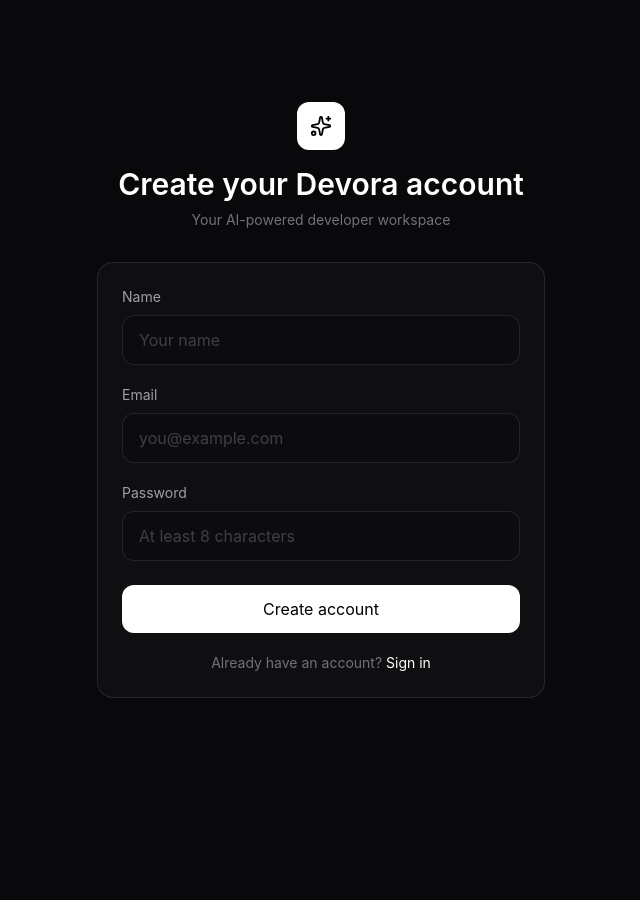
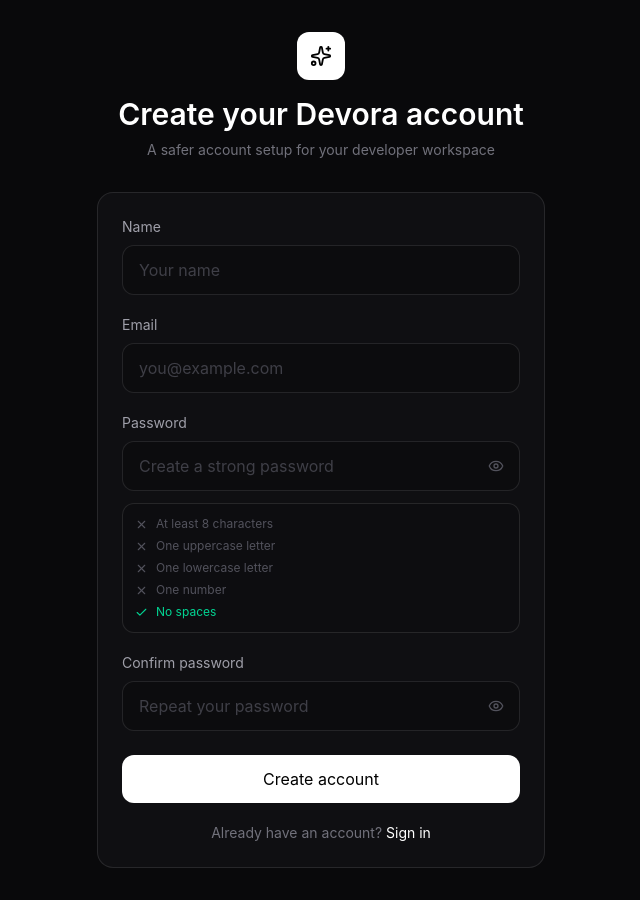
Before and after one commit to Shashwat220605/Devora, a React (Vite) app: page /signup in a window 1280 px wide. Shown: the whole page, without its empty margins (319-959 px from the left). Before the commit the page ends 800 px from the top, so only its background shows below. Built offline with nearby package versions, Linux system fonts and the light colour scheme; no server answers.

Commit message:
feat: add signup password rules and validation

```diff
--- a/src/pages/Signup.tsx
+++ b/src/pages/Signup.tsx
@@ -1,129 +1,109 @@
-import { useState } from "react";
+import { useMemo, useState } from "react";
 import type { FormEvent } from "react";
 import { Link, useNavigate } from "react-router-dom";
-import { Sparkles } from "lucide-react";
+import { Check, Eye, EyeOff, Sparkles, X } from "lucide-react";
 import api from "../services/api";
+
+function getPasswordRules(password: string) {
+  return {
+    length: password.length >= 8,
+    upper: /[A-Z]/.test(password),
+    lower: /[a-z]/.test(password),
+    number: /\d/.test(password),
+    space: !/\s/.test(password),
+  };
+}
 
 export default function Signup() {
   const navigate = useNavigate();
-
   const [name, setName] = useState("");
   const [email, setEmail] = useState("");
   const [password, setPassword] = useState("");
+  const [confirmPassword, setConfirmPassword] = useState("");
+  const [showPassword, setShowPassword] = useState(false);
+  const [showConfirm, setShowConfirm] = useState(false);
   const [error, setError] = useState("");
   const [loading, setLoading] = useState(false);
 
-  const handleSignup = async (e: FormEvent) => {
-    e.preventDefault();
+  const rules = useMemo(() => getPasswordRules(password), [password]);
+  const strongPassword = Object.values(rules).every(Boolean);
+
+  const handleSignup = async (event: FormEvent<HTMLFormElement>) => {
+    event.preventDefault();
     setError("");
+
+    const normalizedEmail = email.trim().toLowerCase();
+    const cleanName = name.trim();
+
+    if (cleanName.length < 2) return setError("Name must be at least 2 characters.");
+    if (!/^[^\s@]+@[^\s@]+\.[^\s@]+$/.test(normalizedEmail)) return setError("Enter a valid email address.");
+    if (!strongPassword) return setError("Password must pass every rule below.");
+    if (password !== confirmPassword) return setError("Passwords do not match.");
+
     setLoading(true);
-
     try {
       const response = await api.post("/auth/signup", {
-        name,
-        email,
+        name: cleanName,
+        email: normalizedEmail,
         password,
       });
-
       localStorage.setItem("devora_token", response.data.token);
-      localStorage.setItem(
-        "devora_user",
-        JSON.stringify(response.data.user),
-      );
-
-      navigate("/dashboard");
+      localStorage.setItem("devora_user", JSON.stringify(response.data.user));
+      navigate("/dashboard", { replace: true });
     } catch (err: any) {
-      setError(
-        err.response?.data?.message || "Signup failed",
-      );
+      setError(err.response?.data?.message || "Signup failed. Please try again.");
     } finally {
       setLoading(false);
     }
   };
 
+  const Rule = ({ ok, children }: { ok: boolean; children: React.ReactNode }) => (
+    <div className={`flex items-center gap-2 text-xs ${ok ? "text-emerald-400" : "text-zinc-600"}`}>
+      {ok ? <Check size={13} /> : <X size={13} />}
+      {children}
+    </div>
+  );
+
   return (
-    <div className="flex min-h-screen items-center justify-center bg-[#09090b] px-4 text-white">
+    <div className="flex min-h-screen items-center justify-center bg-[#09090b] px-4 py-8 text-white">
       <div className="w-full max-w-md">
         <div className="mb-8 text-center">
-          <div className="mx-auto mb-4 flex h-12 w-12 items-center justify-center rounded-xl bg-white text-black">
-            <Sparkles size={22} />
+          <div className="mx-auto mb-4 flex h-12 w-12 items-center justify-center rounded-xl bg-white text-black"><Sparkles size={22} /></div>
+          <h1 className="text-3xl font-semibold">Create your Devora account</h1>
+          <p className="mt-2 text-sm text-zinc-500">A safer account setup for your developer workspace</p>
+        </div>
+
+        <form onSubmit={handleSignup} noValidate className="rounded-2xl border border-white/10 bg-[#0f0f12] p-6">
+          {error && <div className="mb-4 rounded-lg border border-red-500/20 bg-red-500/10 px-4 py-3 text-sm text-red-400">{error}</div>}
+
+          <label className="mb-2 block text-sm text-zinc-400">Name</label>
+          <input value={name} onChange={(event) => setName(event.target.value)} autoComplete="name" placeholder="Your name" className="mb-5 w-full rounded-xl border border-white/10 bg-black/20 px-4 py-3 outline-none placeholder:text-zinc-700 focus:border-white/20" />
+
+          <label className="mb-2 block text-sm text-zinc-400">Email</label>
+          <input type="email" value={email} onChange={(event) => setEmail(event.target.value)} autoComplete="email" placeholder="you@example.com" className="mb-5 w-full rounded-xl border border-white/10 bg-black/20 px-4 py-3 outline-none placeholder:text-zinc-700 focus:border-white/20" />
+
+          <label className="mb-2 block text-sm text-zinc-400">Password</label>
+          <div className="relative">
+            <input type={showPassword ? "text" : "password"} value={password} onChange={(event) => setPassword(event.target.value)} autoComplete="new-password" placeholder="Create a strong password" className="w-full rounded-xl border border-white/10 bg-black/20 px-4 py-3 pr-12 outline-none placeholder:text-zinc-700 focus:border-white/20" />
+            <button type="button" onClick={() => setShowPassword((value) => !value)} className="absolute right-2 top-1/2 -translate-y-1/2 rounded-lg p-2 text-zinc-600 hover:bg-white/[0.05] hover:text-white">{showPassword ? <EyeOff size={16} /> : <Eye size={16} />}</button>
           </div>
 
-          <h1 className="text-3xl font-semibold">
-            Create your Devora account
-          </h1>
+          <div className="mt-3 grid gap-1.5 rounded-xl border border-white/10 bg-black/10 p-3">
+            <Rule ok={rules.length}>At least 8 characters</Rule>
+            <Rule ok={rules.upper}>One uppercase letter</Rule>
+            <Rule ok={rules.lower}>One lowercase letter</Rule>
+            <Rule ok={rules.number}>One number</Rule>
+            <Rule ok={rules.space}>No spaces</Rule>
+          </div>
 
-          <p className="mt-2 text-sm text-zinc-500">
-            Your AI-powered developer workspace
-          </p>
-        </div>
+          <label className="mb-2 mt-5 block text-sm text-zinc-400">Confirm password</label>
+          <div className="relative mb-6">
+            <input type={showConfirm ? "text" : "password"} value={confirmPassword} onChange={(event) => setConfirmPassword(event.target.value)} autoComplete="new-password" placeholder="Repeat your password" className="w-full rounded-xl border border-white/10 bg-black/20 px-4 py-3 pr-12 outline-none placeholder:text-zinc-700 focus:border-white/20" />
+            <button type="button" onClick={() => setShowConfirm((value) => !value)} className="absolute right-2 top-1/2 -translate-y-1/2 rounded-lg p-2 text-zinc-600 hover:bg-white/[0.05] hover:text-white">{showConfirm ? <EyeOff size={16} /> : <Eye size={16} />}</button>
+          </div>
 
-        <form
-          onSubmit={handleSignup}
-          className="rounded-2xl border border-white/10 bg-[#0f0f12] p-6"
-        >
-          {error && (
-            <div className="mb-4 rounded-lg border border-red-500/20 bg-red-500/10 px-4 py-3 text-sm text-red-400">
-              {error}
-            </div>
-          )}
-
-          <label className="mb-2 block text-sm text-zinc-400">
-            Name
-          </label>
-
-          <input
-            type="text"
-            value={name}
-            onChange={(e) => setName(e.target.value)}
-            placeholder="Your name"
-            className="mb-5 w-full rounded-xl border border-white/10 bg-black/20 px-4 py-3 outline-none placeholder:text-zinc-700 focus:border-white/20"
-          />
-
-          <label className="mb-2 block text-sm text-zinc-400">
-            Email
-          </label>
-
-          <input
-            type="email"
-            value={email}
-            onChange={(e) => setEmail(e.target.value)}
-            placeholder="you@example.com"
-            required
-            className="mb-5 w-full rounded-xl border border-white/10 bg-black/20 px-4 py-3 outline-none placeholder:text-zinc-700 focus:border-white/20"
-          />
-
-          <label className="mb-2 block text-sm text-zinc-400">
-            Password
-          </label>
-
-          <input
-            type="password"
-            value={password}
-            onChange={(e) => setPassword(e.target.value)}
-            placeholder="At least 8 characters"
-            required
-            minLength={8}
-            className="mb-6 w-full rounded-xl border border-white/10 bg-black/20 px-4 py-3 outline-none placeholder:text-zinc-700 focus:border-white/20"
-          />
-
-          <button
-            type="submit"
-            disabled={loading}
-            className="w-full rounded-xl bg-white px-4 py-3 font-medium text-black transition hover:bg-zinc-200 disabled:cursor-not-allowed disabled:opacity-50"
-          >
-            {loading ? "Creating account..." : "Create account"}
-          </button>
-
-          <p className="mt-5 text-center text-sm text-zinc-500">
-            Already have an account?{" "}
-            <Link
-              to="/login"
-              className="text-white hover:underline"
-            >
-              Sign in
-            </Link>
-          </p>
+          <button type="submit" disabled={loading} className="w-full rounded-xl bg-white px-4 py-3 font-medium text-black transition hover:bg-zinc-200 disabled:cursor-not-allowed disabled:opacity-50">{loading ? "Creating account..." : "Create account"}</button>
+          <p className="mt-5 text-center text-sm text-zinc-500">Already have an account? <Link to="/login" className="text-white hover:underline">Sign in</Link></p>
         </form>
       </div>
     </div>
```
